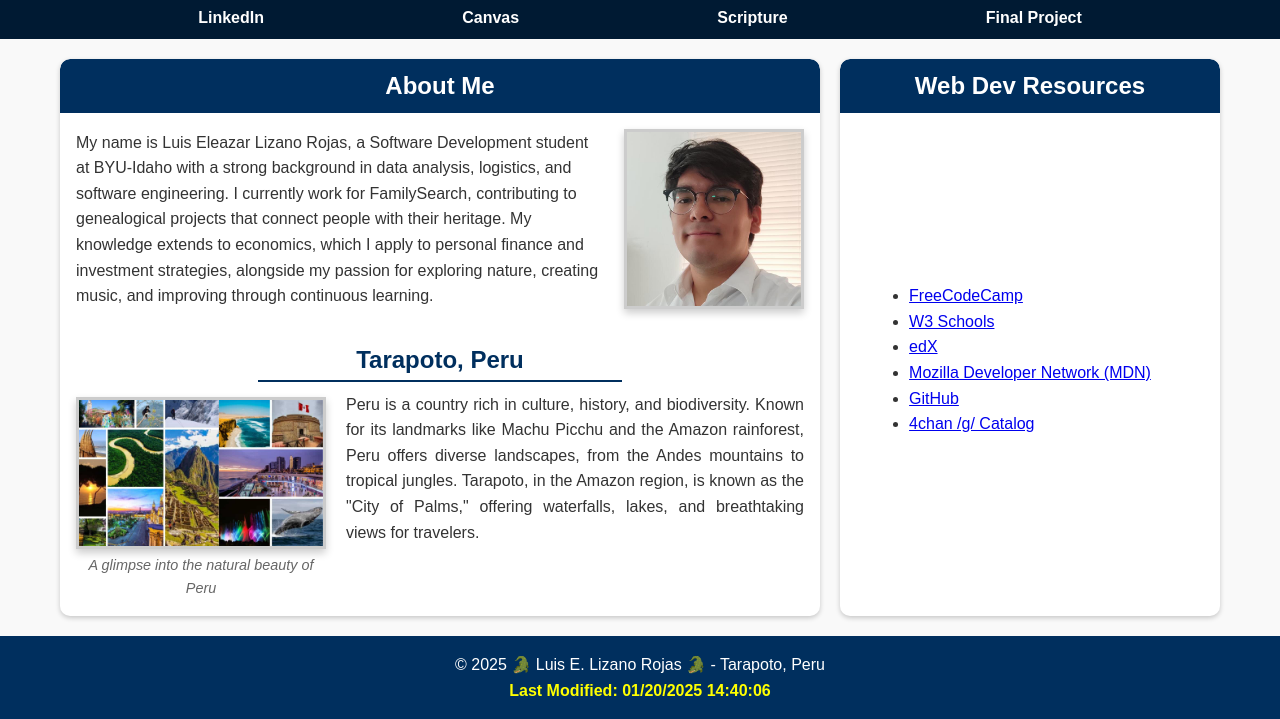
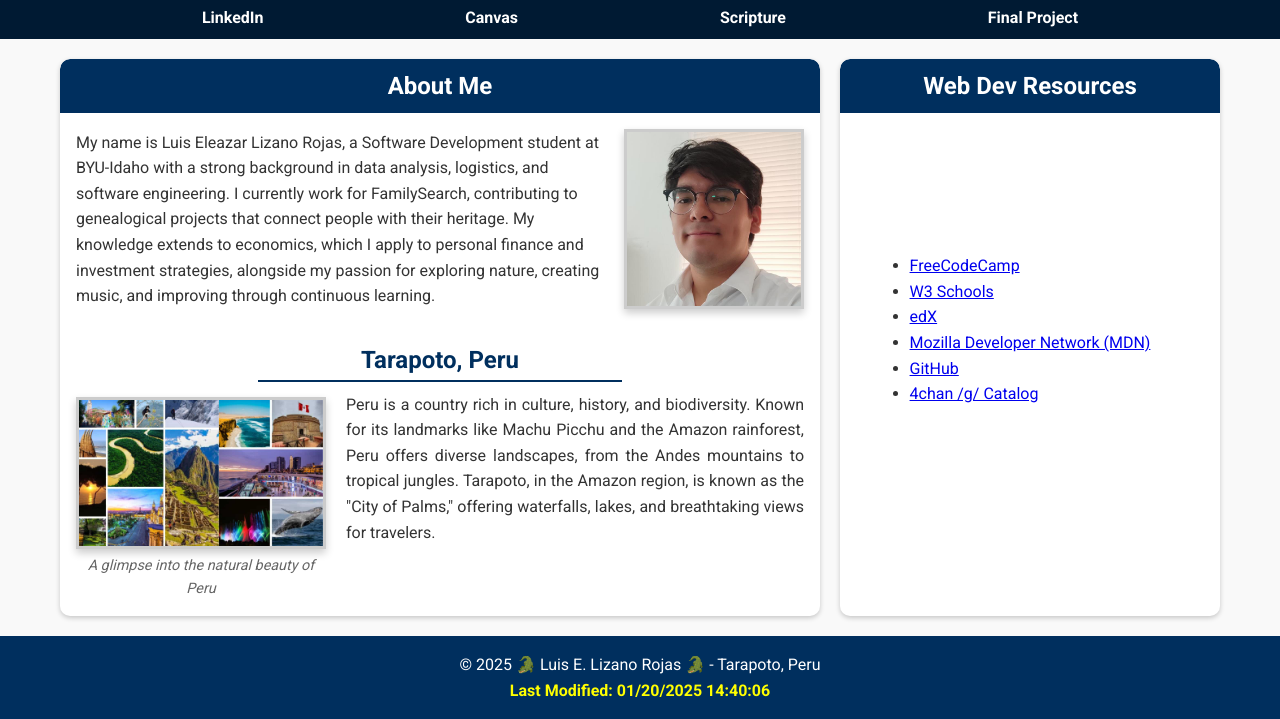
Before and after one commit to Luchogator/wdd131, a plain HTML site: page index.html in a window 1280 px wide. Shown: the part 86-805 px from the top of the page. Drawn offline with Linux system fonts and the light colour scheme.

Commit message:
Updated base.css: added Google Fonts, improved layout with rounded corners, and adjusted typography for consistency.

```diff
--- a/index.html
+++ b/index.html
@@ -7,6 +7,9 @@
     <meta name="description" content="WDD 131 - Dynamic Web Fundamentals by Luis Eleazar Lizano Rojas">
     <meta name="author" content="Luis Eleazar Lizano Rojas">
     <title>WDD 131: Dynamic Web Fundamentals - Luis Lizano</title>
+    <link rel="preconnect" href="https://fonts.googleapis.com">
+    <link rel="preconnect" href="https://fonts.gstatic.com" crossorigin="anonymous">
+    <link href="https://fonts.googleapis.com/css2?family=Roboto:wght@400;700&display=swap" rel="stylesheet">
     <link rel="stylesheet" href="styles/base.css">
 </head>
 
--- a/styles/base.css
+++ b/styles/base.css
@@ -7,7 +7,7 @@
 
 /* General Styles */
 body {
-    font-family: 'Arial', sans-serif;
+    font-family: 'Roboto', sans-serif;
     line-height: 1.6;
     background-color: #f9f9f9;
     color: #333;
@@ -175,7 +175,7 @@ main {
 .resources ul {
     list-style: disc;
     padding: 0;
-    margin: 170px auto;
+    margin: 140px auto;
     width: fit-content;
     text-align: left;
 }
```
